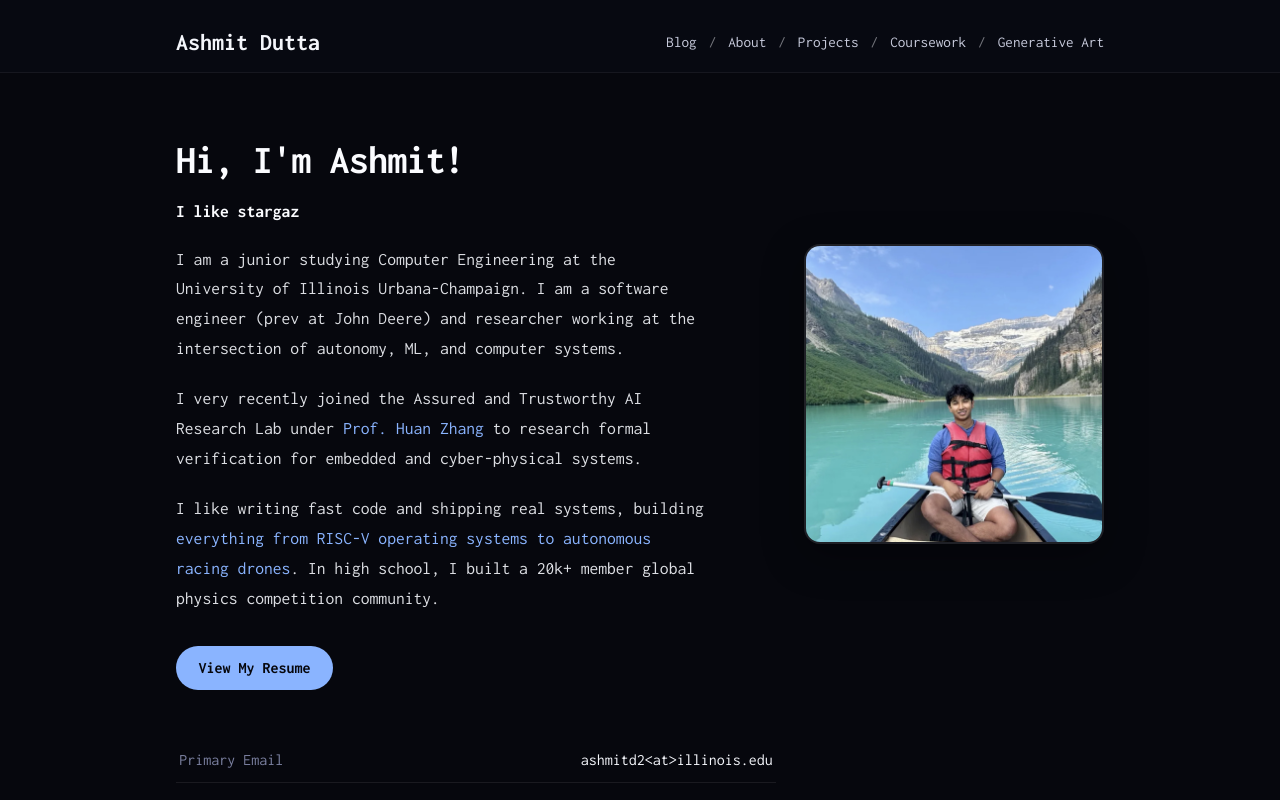
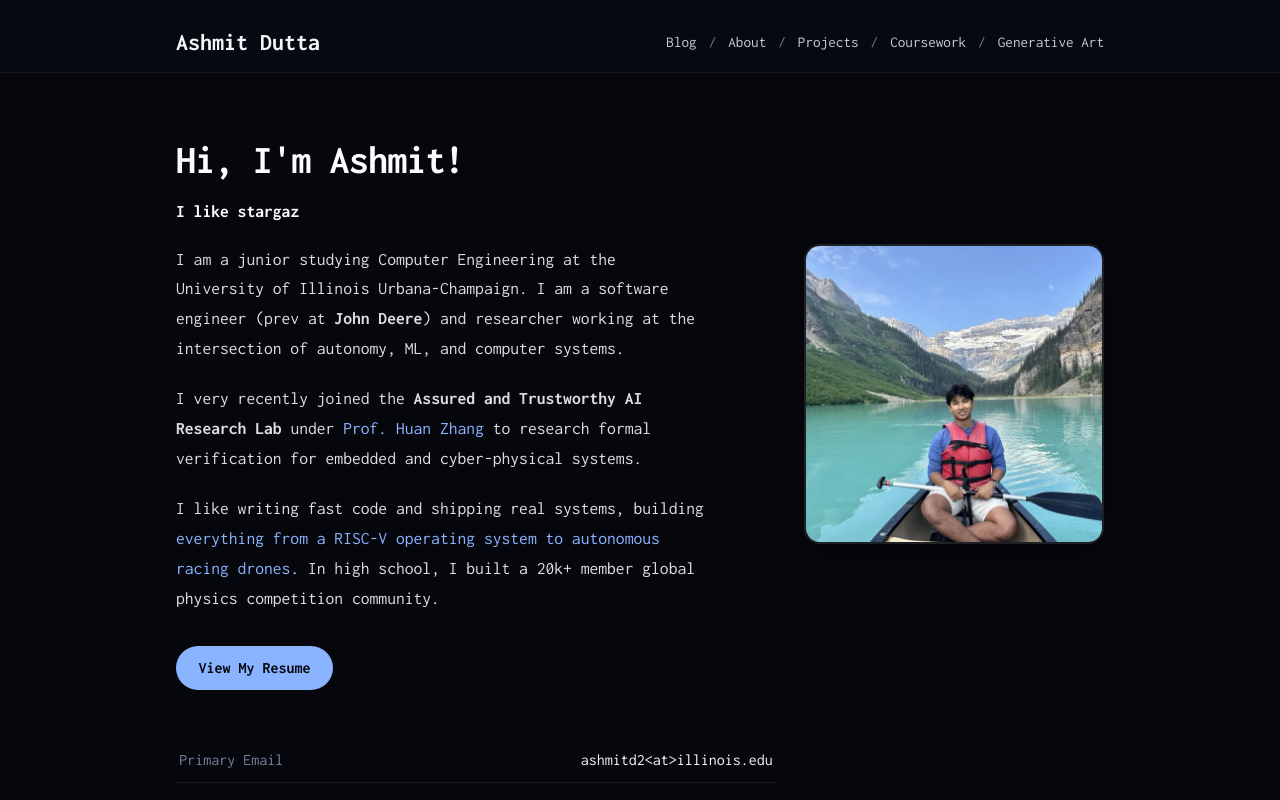
Before and after one commit to aedutta/aedutta.github.io, a React (Vite) app: page / in a window 1280 px wide. Shown: the top 800 px of the page. Built offline with nearby package versions, Linux system fonts and the light colour scheme.

Commit message:
updated home page

```diff
--- a/src/pages/HomePage.jsx
+++ b/src/pages/HomePage.jsx
@@ -94,13 +94,13 @@ const HomePage = () => {
             <span className={`home__cursor ${typing ? 'home__cursor--typing' : ''}`}> </span>
           </h3>
           <p>
-            I am a junior studying Computer Engineering at the University of Illinois Urbana-Champaign. I am a software engineer (prev at John Deere) and researcher working at the intersection of autonomy, ML, and computer systems.
+            I am a junior studying Computer Engineering at the University of Illinois Urbana-Champaign. I am a software engineer (prev at <b>John Deere</b>) and researcher working at the intersection of autonomy, ML, and computer systems.
           </p>
           <p>
-            I very recently joined the Assured and Trustworthy AI Research Lab under <a href="https://www.huan-zhang.com/" target="_blank" rel="noreferrer">Prof. Huan Zhang</a> to research formal verification for embedded and cyber-physical systems.
+            I very recently joined the <b>Assured and Trustworthy AI Research Lab</b> under <a href="https://www.huan-zhang.com/" target="_blank" rel="noreferrer">Prof. Huan Zhang</a> to research formal verification for embedded and cyber-physical systems.
           </p>
           <p>
-            I like writing fast code and shipping real systems, building <Link to="/projects">everything from RISC-V operating systems to autonomous racing drones</Link>. In high school, I built a 20k+ member global physics competition community.
+            I like writing fast code and shipping real systems, building <Link to="/projects">everything from a RISC-V operating system to autonomous racing drones</Link>. In high school, I built a 20k+ member global physics competition community.
           </p>
           <div style={{ marginTop: '2rem' }}>
             <a className="home__button" href="/assets/docs/aedutta_web.pdf" target="_blank" rel="noreferrer">
```
